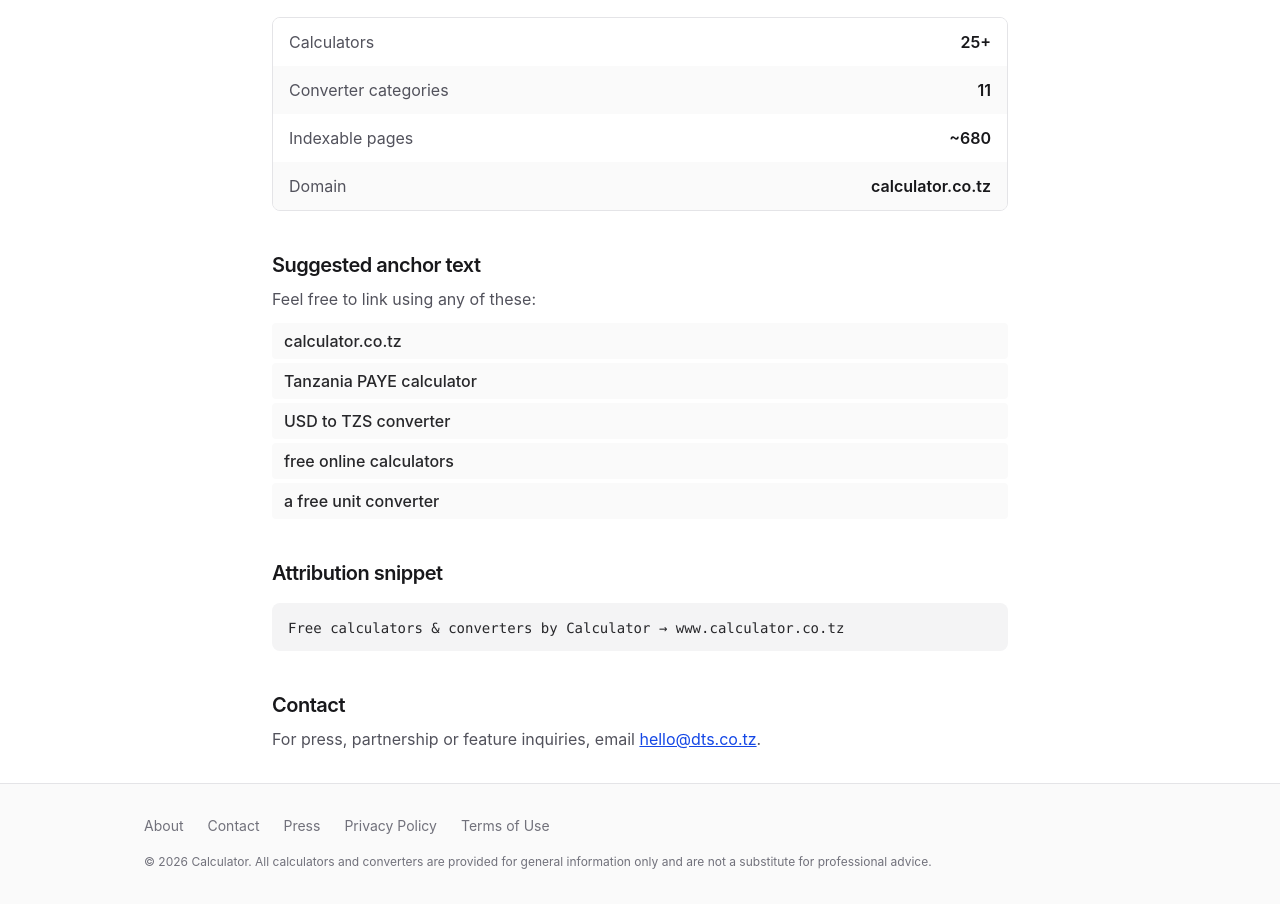
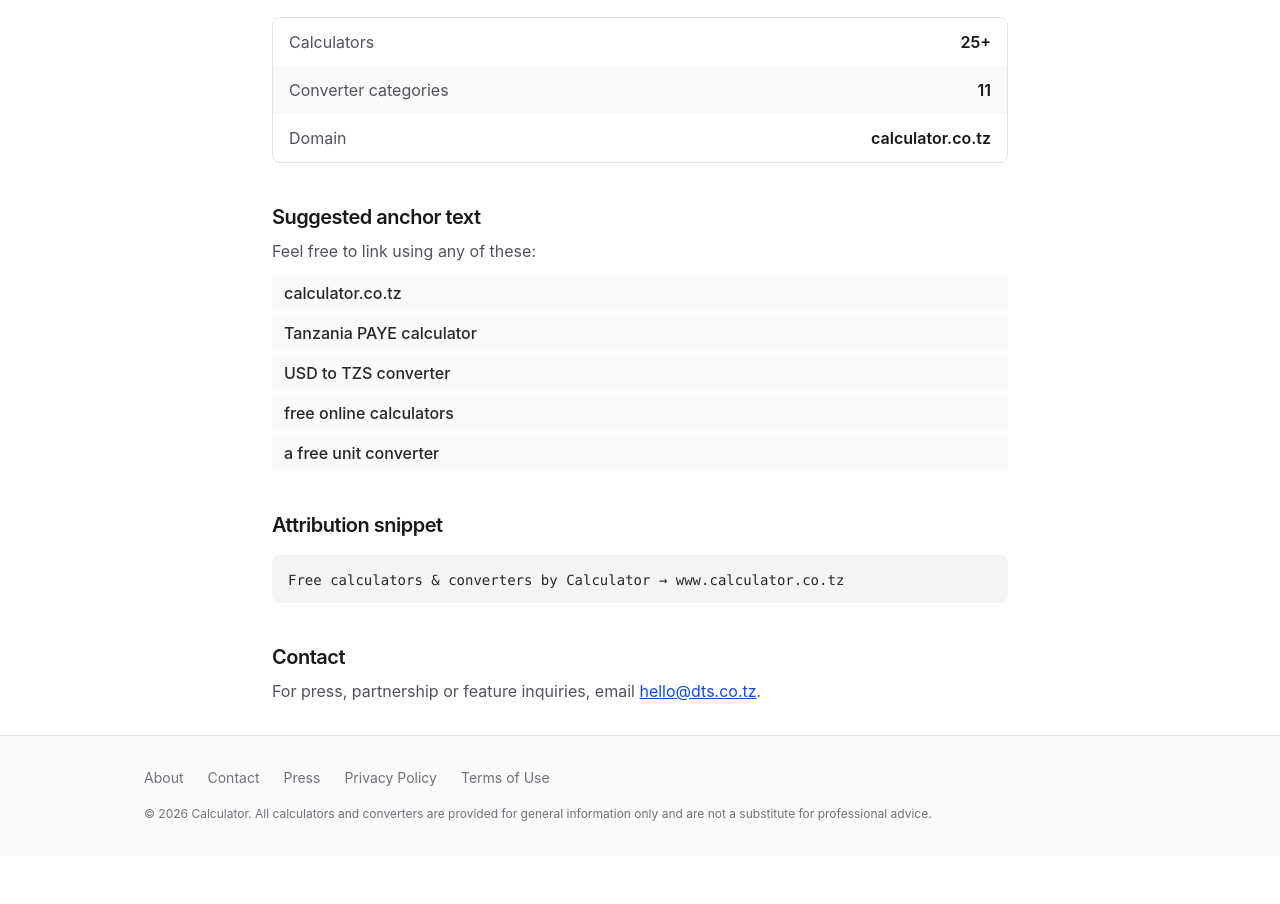
Before and after one commit to deltacotz/quickcalc, a Next.js app: page /press in a window 1280 px wide. Shown: the part 940-1844 px from the top of the page. After the commit the page ends 1796 px from the top, so only its background shows below. Built offline with nearby package versions, Linux system fonts and the light colour scheme.

Commit message:
Remove indexable pages from press fact sheet

```diff
--- a/app/press/page.tsx
+++ b/app/press/page.tsx
@@ -7,7 +7,6 @@ import { JsonLd } from "@/components/JsonLd";
 const FACTS = [
   { label: "Calculators", value: "25+" },
   { label: "Converter categories", value: "11" },
-  { label: "Indexable pages", value: "~680" },
   { label: "Domain", value: "calculator.co.tz" },
 ];
 
```
